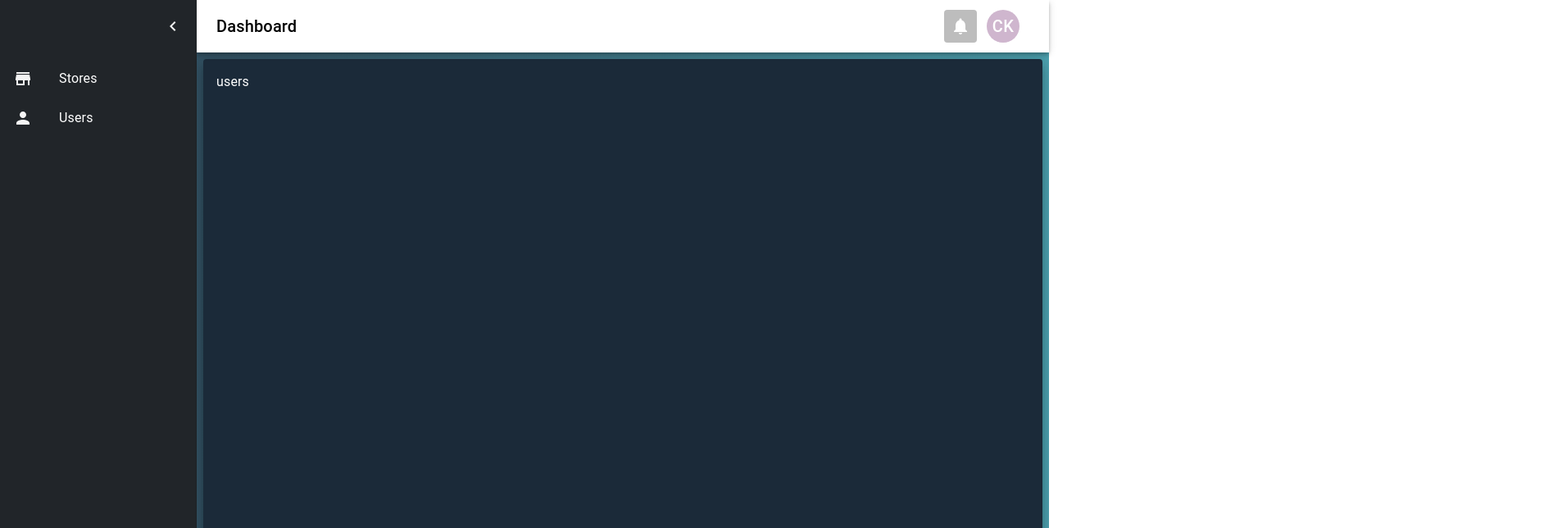
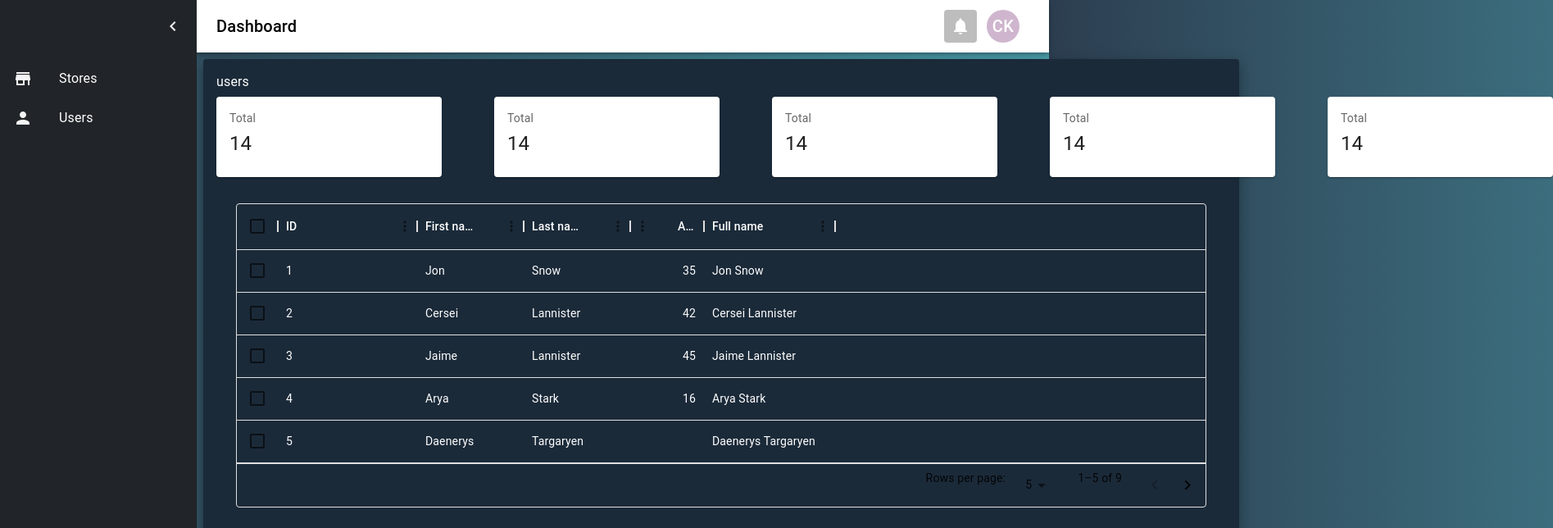
Before and after one commit to PaperUnicorn/thankful-bikes, a React (Create React App) app: page /welcome/dashboard/users in a window 1280 px wide. Shown: the top 644 px of the page at 82% size, 1895 px wide, since content can reach past the window. Built offline with nearby package versions, Linux system fonts and the light colour scheme.

Commit message:
+ : wip sample table

```diff
--- a/package.json
+++ b/package.json
@@ -8,6 +8,7 @@
     "@hookform/resolvers": "^3.1.1",
     "@mui/icons-material": "^5.11.16",
     "@mui/material": "^5.13.6",
+    "@mui/x-data-grid": "^6.9.1",
     "@testing-library/jest-dom": "^5.16.5",
     "@testing-library/react": "^13.4.0",
     "@testing-library/user-event": "^13.5.0",
--- a/src/pages/Dashboard/Users.tsx
+++ b/src/pages/Dashboard/Users.tsx
@@ -1,5 +1,94 @@
+import {
+  Button,
+  Card,
+  CardActions,
+  CardContent,
+  Checkbox,
+  Container,
+  Grid,
+  Stack,
+  Typography,
+} from "@mui/material";
+
+import { DataGrid, GridColDef, GridValueGetterParams } from "@mui/x-data-grid";
+
+const columns: GridColDef[] = [
+  { field: "id", headerName: "ID", width: 170 },
+  { field: "firstName", headerName: "First name", width: 130 },
+  { field: "lastName", headerName: "Last name", width: 130 },
+  {
+    field: "age",
+    headerName: "Age",
+    type: "number",
+    width: 90,
+  },
+  {
+    field: "fullName",
+    headerName: "Full name",
+    description: "This column has a value getter and is not sortable.",
+    sortable: false,
+    width: 160,
+    valueGetter: (params: GridValueGetterParams) =>
+      `${params.row.firstName || ""} ${params.row.lastName || ""}`,
+  },
+];
+
+const rows = [
+  { id: 1, lastName: "Snow", firstName: "Jon", age: 35 },
+  { id: 2, lastName: "Lannister", firstName: "Cersei", age: 42 },
+  { id: 3, lastName: "Lannister", firstName: "Jaime", age: 45 },
+  { id: 4, lastName: "Stark", firstName: "Arya", age: 16 },
+  { id: 5, lastName: "Targaryen", firstName: "Daenerys", age: null },
+  { id: 6, lastName: "Melisandre", firstName: null, age: 150 },
+  { id: 7, lastName: "Clifford", firstName: "Ferrara", age: 44 },
+  { id: 8, lastName: "Frances", firstName: "Rossini", age: 36 },
+  { id: 9, lastName: "Roxie", firstName: "Harvey", age: 65 },
+];
+
+const SummaryCard = () => {
+  return (
+    <Card sx={{ minWidth: 275 }}>
+      <CardContent>
+        <Typography sx={{ fontSize: 14 }} color="text.secondary" gutterBottom>
+          Total
+        </Typography>
+        <Typography variant="h5" component="div">
+          14
+        </Typography>
+      </CardContent>
+    </Card>
+  );
+};
+
 const Users: React.FC<any> = ({ sx }) => {
-  return <p>users</p>;
+  return (
+    <>
+      <Typography color="text.tertiary" gutterBottom>
+        users
+      </Typography>
+      <Stack direction="row" spacing={8}>
+        <SummaryCard />
+        <SummaryCard />
+        <SummaryCard />
+        <SummaryCard />
+        <SummaryCard />
+      </Stack>
+      <Container maxWidth={false} sx={{ margin: "2rem 0rem" }}>
+        <DataGrid
+          rows={rows}
+          columns={columns}
+          initialState={{
+            pagination: {
+              paginationModel: { page: 0, pageSize: 5 },
+            },
+          }}
+          pageSizeOptions={[5, 10]}
+          checkboxSelection
+          sx={{ color: "white", width: "100%" }}
+        />
+      </Container>
+    </>
+  );
 };
 
 export default Users;
```
Also changed, not shown: 1 other file (tests, documents, lock files or other folders).
